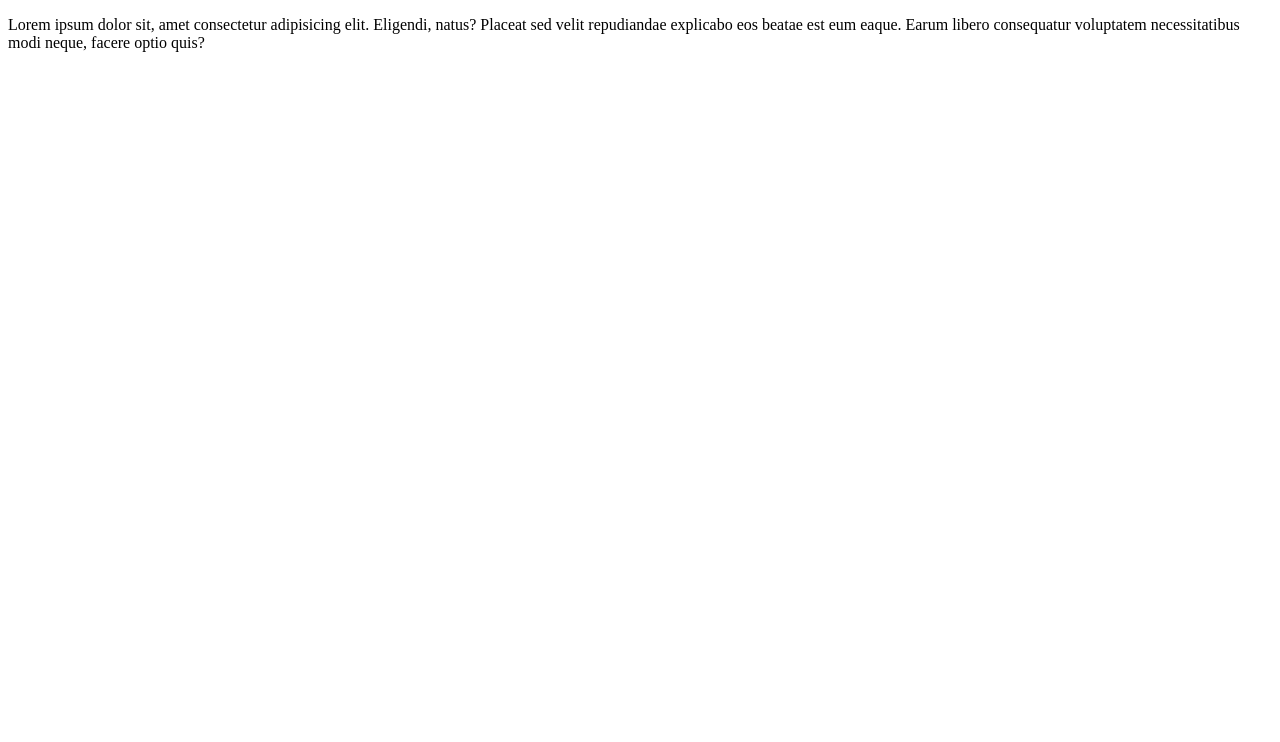
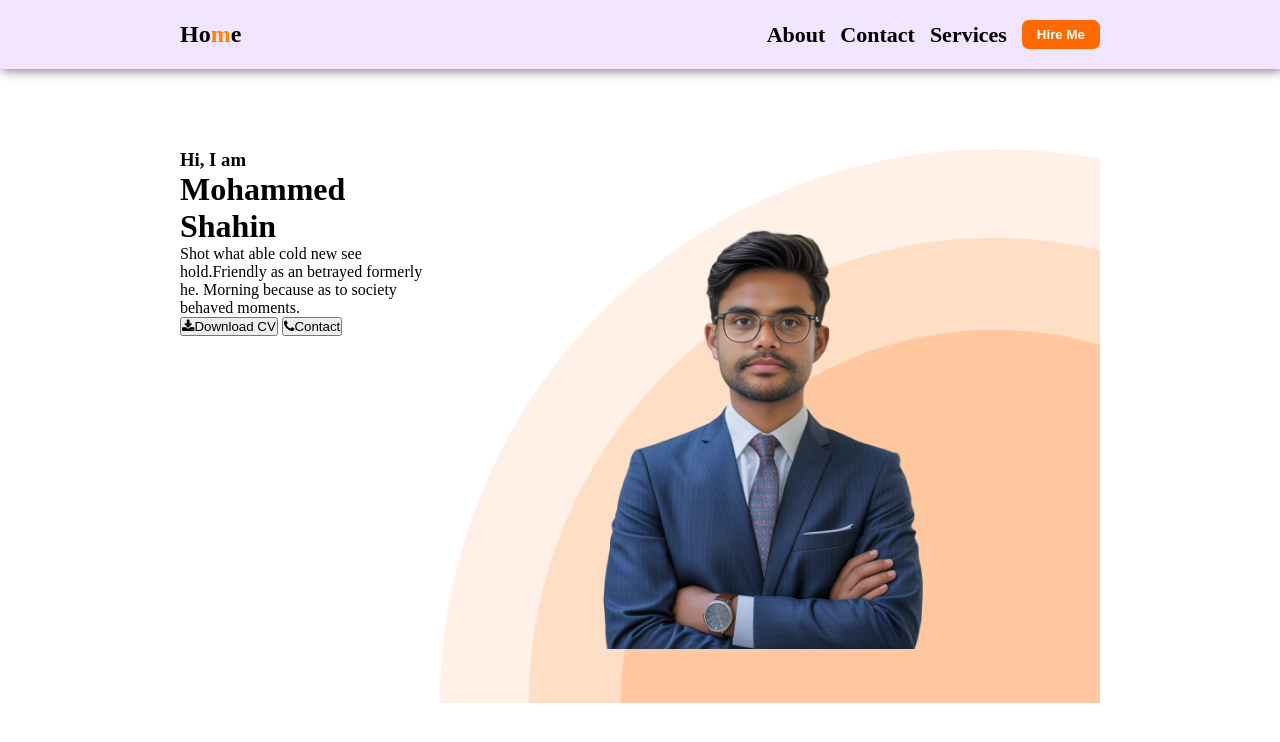
Before and after one commit to Mohammed4301/my-portfolio, a plain HTML site: page index.html in a window 1280 px wide. Drawn offline with Linux system fonts and the light colour scheme.

Commit message:
add this header

```diff
--- a/index.html
+++ b/index.html
@@ -3,9 +3,33 @@
 <head>
     <meta charset="UTF-8">
     <meta name="viewport" content="width=device-width, initial-scale=1.0">
-    <title>Document</title>
+    <title>my-portfolio</title>
+    <link rel="stylesheet" href="https://cdnjs.cloudflare.com/ajax/libs/font-awesome/4.7.0/css/font-awesome.min.css">
+    <link rel="stylesheet" href="style.css">
 </head>
 <body>
-    <p>Lorem ipsum dolor sit, amet consectetur adipisicing elit. Eligendi, natus? Placeat sed velit repudiandae explicabo eos beatae est eum eaque. Earum libero consequatur voluptatem necessitatibus modi neque, facere optio quis?</p>
+   <header>
+    <nav>
+        <h1>Ho<span style="color: rgb(255, 132, 0);">m</span>e</h1>
+        <ul>
+            <li><a href="">About</a></li>
+            <li><a href="">Contact</a></li>
+            <li><a href="">Services</a></li>
+            <button>Hire Me</button>
+        </ul>
+    </nav>
+    <div class="banner">
+        <div class="titleBanner">
+            <h3>Hi, I am</h3>
+            <h1>Mohammed Shahin</h1>
+            <p>Shot what able cold new see hold.Friendly as an betrayed formerly <br> he. Morning because as to society behaved moments.</p>
+            <button><i class="fa fa-download"></i>Download CV</button>
+            <button><i class="fa fa-phone"></i>Contact</button>
+        </div>
+        <div class="img">
+            <img src="portfolio-resources/images/s.png" alt="">
+        </div>
+    </div>
+   </header>
 </body>
 </html>
--- /dev/null
+++ b/style.css
@@ -0,0 +1,59 @@
+*{
+    margin: 0%;
+    padding: 0%;
+}
+nav{
+    display: flex;
+    align-items: center;
+    justify-content: space-between;
+    padding: 20px 180px;
+    box-shadow: 2px 2px 10px rgba(0, 0, 0, .5);
+    background-color: rgb(242, 229, 255);
+}
+nav button{
+    padding: 7px 15px;
+    border: none;
+    background-color: rgb(255, 106, 0);
+    color: #fefefe;
+    font-weight: bold;
+    border-radius: 7px;
+    transition: .7s ease-in-out;
+}
+nav button:hover{
+    background-color: rgba(255, 119, 0, 0.714);
+}
+nav ul{
+    display: flex;
+    align-items: center;
+    gap: 15px;
+}
+nav ul li{
+    list-style: none;
+}
+nav  li a{
+    text-decoration: none;
+    font-size: 22px;
+    font-weight: bold;
+    color: #010101;
+    transition: .7s ease-in;
+}
+nav li a:hover{
+    color: rgb(140, 135, 135);
+}
+.img img{
+    width: 450px;
+}
+.banner{
+    display: flex;
+    justify-content: space-between;
+    padding: 80px 180px;
+
+}
+.img{
+    background-image: url(portfolio-resources/images/header_bg.png);
+    width: 100%;
+    background-size: cover;
+    align-items: center;
+    text-align: center;
+    padding: 50px;
+}
```
Also changed, not shown: portfolio-resources/images/s.png (added), portfolio-resources/images/shahin.png (added).
